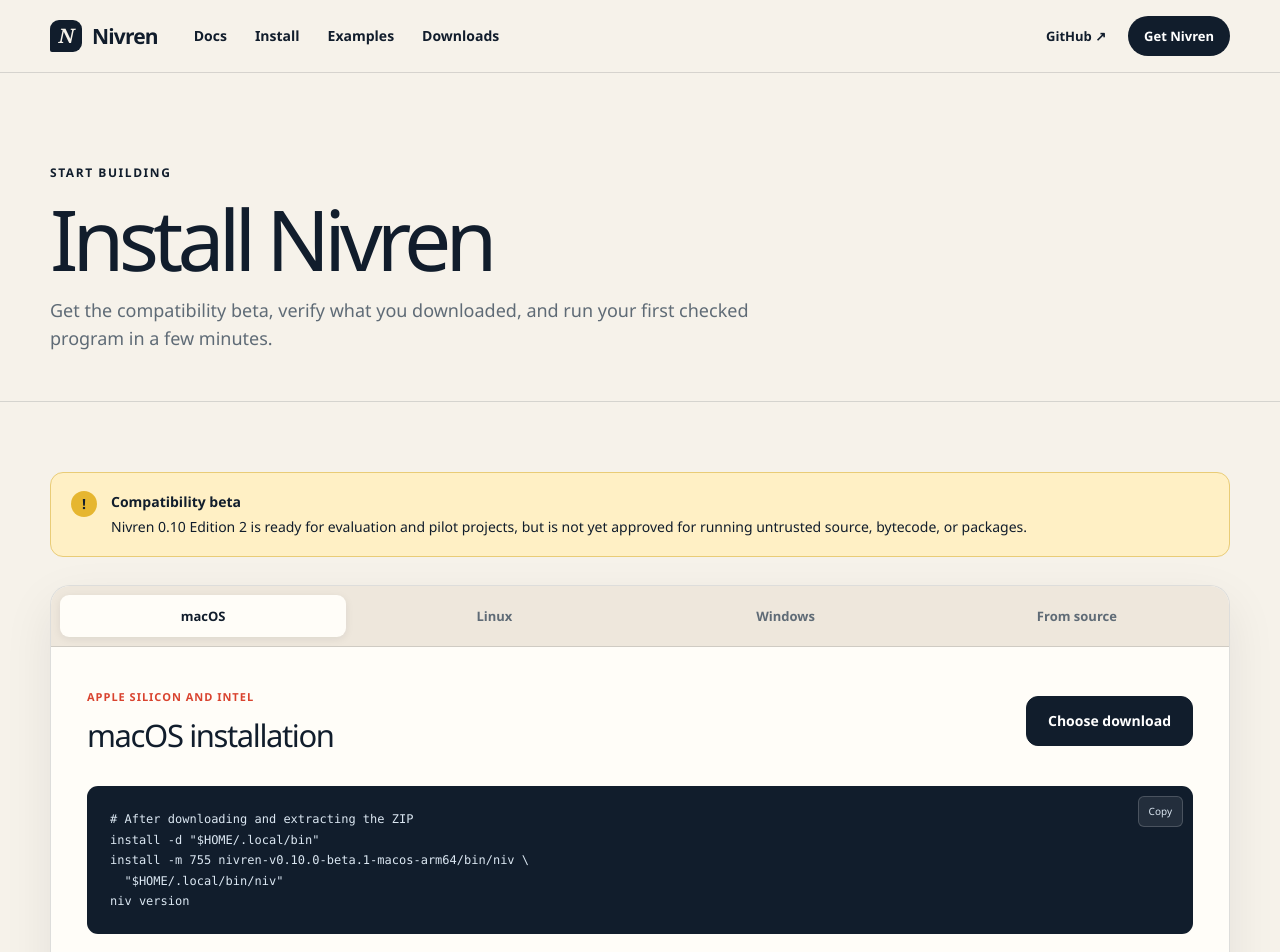
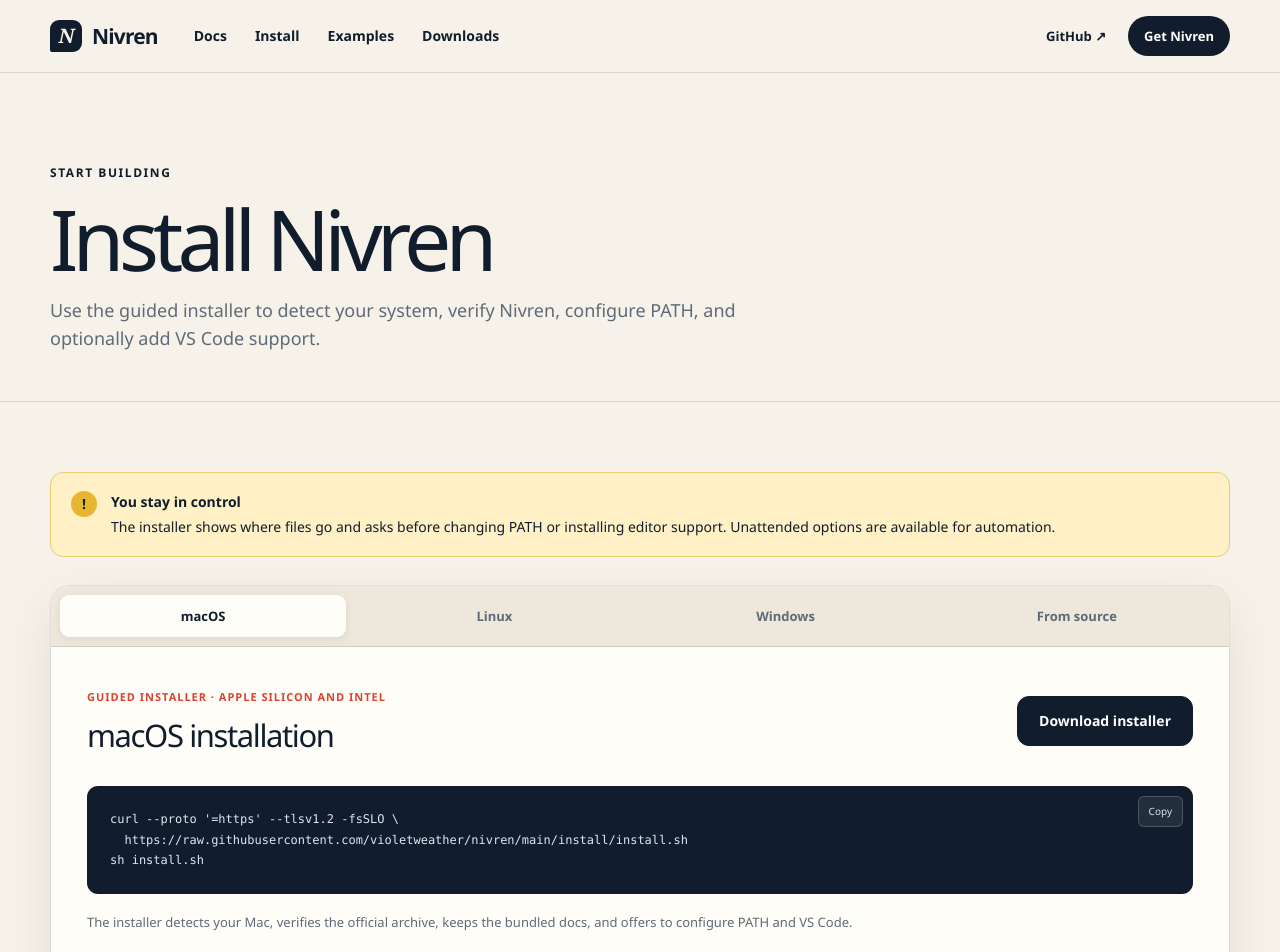
Before and after one commit to violetweather/nivren-site, a Next.js app: page /install in a window 1280 px wide. Shown: the top 952 px of the page. Built offline with nearby package versions, Linux system fonts and the light colour scheme.

Commit message:
Add guided Nivren installation

```diff
--- a/app/components/SiteFooter.tsx
+++ b/app/components/SiteFooter.tsx
@@ -7,7 +7,7 @@
         <div className="footer-brand">
           <Link className="brand inverse" href="/"><span className="brand-mark">N</span><span>Nivren</span></Link>
           <p>Code that reads like intent.</p>
-          <span className="beta-note">0.10.0-beta.1 · Edition 2</span>
+          <span className="beta-note">0.10.0-beta.5 · Edition 2</span>
         </div>
         <div><h3>Learn</h3><Link href="/docs">Documentation</Link><Link href="/install">Installation</Link><Link href="/examples">Examples</Link></div>
         <div><h3>Project</h3><Link href="/downloads">Downloads</Link><a href="https://github.com/violetweather/nivren">GitHub</a><a href="https://github.com/violetweather/nivren/blob/main/ROADMAP.md">Roadmap</a></div>
--- a/app/docs/DocsExplorer.tsx
+++ b/app/docs/DocsExplorer.tsx
@@ -5,6 +5,14 @@
 type Section = { id: string; title: string; group: string; summary: string; body: React.ReactNode; search: string };
 
 const sections: Section[] = [
+  {
+    id: "install", title: "Guided installation", group: "Start here", summary: "Install the right binary and configure your tools automatically.", search: "install setup path vscode mac linux windows automatic guided",
+    body: <><p>The guided installer detects your operating system and CPU, verifies the official archive, and asks before updating PATH or installing VS Code support.</p><h3>macOS and Linux</h3><pre><code>{`curl --proto '=https' --tlsv1.2 -fsSLO \\
+  https://raw.githubusercontent.com/violetweather/nivren/main/install/install.sh
+sh install.sh`}</code></pre><h3>Windows PowerShell</h3><pre><code>{`Invoke-WebRequest https://raw.githubusercontent.com/violetweather/nivren/main/install/install.ps1 -OutFile install.ps1
+Set-ExecutionPolicy -Scope Process Bypass
+.\\install.ps1`}</code></pre><p>For automated setups, use <code className="inline-code">sh install.sh --yes</code> or <code className="inline-code">.\\install.ps1 -Yes</code>. Manual archives remain available on the Downloads page.</p></>
+  },
   {
     id: "quickstart", title: "Quickstart", group: "Start here", summary: "Check and run your first Nivren program.", search: "install run check hello first program cli",
     body: <><p>Create a file named <code className="inline-code">hello.niv</code>, then check it before running it.</p><pre><code>{`keep name: String = "Nivren"
--- a/app/downloads/page.tsx
+++ b/app/downloads/page.tsx
@@ -4,19 +4,19 @@
 export const metadata: Metadata = { title: "Downloads", description: "Download Nivren binaries and verify release integrity." };
 
 const builds = [
-  { platform: "macOS", arch: "Apple Silicon", icon: "⌘", state: "Download", href: "https://github.com/violetweather/nivren/releases/download/v0.10.0-beta.1/nivren-v0.10.0-beta.1-macos-arm64.zip", detail: "macOS 15 · ZIP" },
-  { platform: "macOS", arch: "Intel", icon: "⌘", state: "Download", href: "https://github.com/violetweather/nivren/releases/download/v0.10.0-beta.1/nivren-v0.10.0-beta.1-macos-x64.zip", detail: "macOS 15 Intel · ZIP" },
-  { platform: "Linux", arch: "x64", icon: ">_", state: "Download", href: "https://github.com/violetweather/nivren/releases/download/v0.10.0-beta.1/nivren-v0.10.0-beta.1-linux-x64.zip", detail: "Ubuntu 24.04 · ZIP" },
-  { platform: "Linux", arch: "ARM64", icon: ">_", state: "Download", href: "https://github.com/violetweather/nivren/releases/download/v0.10.0-beta.1/nivren-v0.10.0-beta.1-linux-arm64.zip", detail: "Ubuntu 24.04 ARM · ZIP" },
-  { platform: "Windows", arch: "x64", icon: "⊞", state: "Download", href: "https://github.com/violetweather/nivren/releases/download/v0.10.0-beta.1/nivren-v0.10.0-beta.1-windows-x64.zip", detail: "Windows 2025 · ZIP" },
-  { platform: "Windows", arch: "ARM64", icon: "⊞", state: "Download", href: "https://github.com/violetweather/nivren/releases/download/v0.10.0-beta.1/nivren-v0.10.0-beta.1-windows-arm64.zip", detail: "Windows 11 ARM · ZIP" },
+  { platform: "macOS", arch: "Apple Silicon", icon: "⌘", state: "Download", href: "https://github.com/violetweather/nivren/releases/download/v0.10.0-beta.5/nivren-v0.10.0-beta.5-macos-arm64.zip", detail: "macOS 15 · ZIP" },
+  { platform: "macOS", arch: "Intel", icon: "⌘", state: "Download", href: "https://github.com/violetweather/nivren/releases/download/v0.10.0-beta.5/nivren-v0.10.0-beta.5-macos-x64.zip", detail: "macOS 15 Intel · ZIP" },
+  { platform: "Linux", arch: "x64", icon: ">_", state: "Download", href: "https://github.com/violetweather/nivren/releases/download/v0.10.0-beta.5/nivren-v0.10.0-beta.5-linux-x64.zip", detail: "Ubuntu 24.04 · ZIP" },
+  { platform: "Linux", arch: "ARM64", icon: ">_", state: "Download", href: "https://github.com/violetweather/nivren/releases/download/v0.10.0-beta.5/nivren-v0.10.0-beta.5-linux-arm64.zip", detail: "Ubuntu 24.04 ARM · ZIP" },
+  { platform: "Windows", arch: "x64", icon: "⊞", state: "Download", href: "https://github.com/violetweather/nivren/releases/download/v0.10.0-beta.5/nivren-v0.10.0-beta.5-windows-x64.zip", detail: "Windows 2025 · ZIP" },
+  { platform: "Windows", arch: "ARM64", icon: "⊞", state: "Download", href: "https://github.com/violetweather/nivren/releases/download/v0.10.0-beta.5/nivren-v0.10.0-beta.5-windows-arm64.zip", detail: "Windows 11 ARM · ZIP" },
 ];
 
 export default function DownloadsPage() {
   return <>
-    <section className="page-hero compact"><div className="shell"><span className="kicker">Release 0.10.0-beta.1</span><h1>Downloads</h1><p>Choose a platform archive or build from the locked source tree. Every official artifact is deterministic, checksummed, and provenance-attested.</p></div></section>
+    <section className="page-hero compact"><div className="shell"><span className="kicker">Release 0.10.0-beta.5</span><h1>Downloads</h1><p>Choose a platform archive or build from the locked source tree. Every official artifact is deterministic, checksummed, and provenance-attested.</p></div></section>
     <div className="shell content-shell">
-      <div className="release-line"><div><span className="release-dot" /><div><strong>Latest compatibility beta</strong><span>Released July 26, 2026 · Edition 2</span></div></div><a href="https://github.com/violetweather/nivren/releases">All releases ↗</a></div>
+      <div className="release-line"><div><span className="release-dot" /><div><strong>Latest compatibility beta</strong><span>Released July 26, 2026 · Edition 2</span></div></div><Link href="/install">Use guided installer →</Link></div>
       <div className="download-grid">
         {builds.map(build => <article className={`download-card ${build.href ? "available" : "pending"}`} key={`${build.platform}-${build.arch}`}>
           <div className="platform-icon">{build.icon}</div><span className="download-state">{build.state}</span><h2>{build.platform}</h2><h3>{build.arch}</h3><p>{build.detail}</p>
@@ -24,7 +24,7 @@
         </article>)}
       </div>
       <section className="verify-section">
-        <div><span className="kicker">Trust, then run</span><h2>Verify the download.</h2><p>Download the release checksum manifest and compare the entry for your archive.</p><div className="digest"><span>SHA-256</span><a href="https://github.com/violetweather/nivren/releases/download/v0.10.0-beta.1/SHA256SUMS">Download SHA256SUMS ↗</a></div></div>
+        <div><span className="kicker">Trust, then run</span><h2>Verify the download.</h2><p>Download the release checksum manifest and compare the entry for your archive.</p><div className="digest"><span>SHA-256</span><a href="https://github.com/violetweather/nivren/releases/download/v0.10.0-beta.5/SHA256SUMS">Download SHA256SUMS ↗</a></div></div>
         <div className="prose-card"><h3>GitHub attestation</h3><p>Verify the archive&apos;s signed build provenance:</p><pre><code>gh attestation verify --repo violetweather/nivren &lt;artifact.zip&gt;</code></pre><h3>Build it yourself</h3><pre><code>{`git clone https://github.com/violetweather/nivren.git
 cd nivren
 cargo build --release --locked`}</code></pre><Link href="/install">Full installation guide →</Link></div>
--- a/app/install/InstallChooser.tsx
+++ b/app/install/InstallChooser.tsx
@@ -5,19 +5,15 @@
 type Platform = "mac" | "linux" | "windows" | "source";
 
 const instructions: Record<Platform, { label: string; available: string; commands: string; note: string }> = {
-  mac: { label: "macOS", available: "Apple Silicon and Intel", commands: `# After downloading and extracting the ZIP
-install -d "$HOME/.local/bin"
-install -m 755 nivren-v0.10.0-beta.1-macos-arm64/bin/niv \\
-  "$HOME/.local/bin/niv"
-niv version`, note: "Use the macos-x64 archive instead on Intel. Verify SHA256SUMS and the GitHub attestation before installing." },
-  linux: { label: "Linux", available: "x64 and ARM64 archives", commands: `# After downloading and extracting the matching ZIP
-install -d "$HOME/.local/bin"
-install -m 755 nivren-v0.10.0-beta.1-linux-x64/bin/niv "$HOME/.local/bin/niv"
-niv version`, note: "Use the linux-arm64 archive on ARM machines. Verify SHA256SUMS and the GitHub attestation before installing." },
-  windows: { label: "Windows", available: "x64 and ARM64 archives", commands: `# After downloading and extracting the matching ZIP
-New-Item -ItemType Directory -Force "$env:LOCALAPPDATA\\Nivren\\bin"
-Copy-Item nivren-v0.10.0-beta.1-windows-x64\\bin\\niv.exe "$env:LOCALAPPDATA\\Nivren\\bin\\niv.exe"
-& "$env:LOCALAPPDATA\\Nivren\\bin\\niv.exe" version`, note: "Use the windows-arm64 archive on ARM machines, then add the Nivren bin folder to your user Path." },
+  mac: { label: "macOS", available: "Guided installer · Apple Silicon and Intel", commands: `curl --proto '=https' --tlsv1.2 -fsSLO \\
+  https://raw.githubusercontent.com/violetweather/nivren/main/install/install.sh
+sh install.sh`, note: "The installer detects your Mac, verifies the official archive, keeps the bundled docs, and offers to configure PATH and VS Code." },
+  linux: { label: "Linux", available: "Guided installer · x64 and ARM64", commands: `curl --proto '=https' --tlsv1.2 -fsSLO \\
+  https://raw.githubusercontent.com/violetweather/nivren/main/install/install.sh
+sh install.sh`, note: "The installer detects your architecture, verifies the official archive, keeps the bundled docs, and offers to configure PATH and VS Code." },
+  windows: { label: "Windows", available: "Guided installer · x64 and ARM64", commands: `Invoke-WebRequest https://raw.githubusercontent.com/violetweather/nivren/main/install/install.ps1 -OutFile install.ps1
+Set-ExecutionPolicy -Scope Process Bypass
+.\\install.ps1`, note: "The installer detects your architecture, verifies the official archive, and offers to update your user PATH and install the VS Code extension." },
   source: { label: "From source", available: "Rust 1.85+", commands: `git clone https://github.com/violetweather/nivren.git
 cd nivren
 cargo test --workspace --all-targets --locked
@@ -29,6 +25,9 @@
   const [platform, setPlatform] = useState<Platform>("mac");
   const [copied, setCopied] = useState(false);
   const item = instructions[platform];
+  const installerHref = platform === "windows"
+    ? "https://raw.githubusercontent.com/violetweather/nivren/main/install/install.ps1"
+    : "https://raw.githubusercontent.com/violetweather/nivren/main/install/install.sh";
   async function copy() {
     await navigator.clipboard.writeText(item.commands);
     setCopied(true);
@@ -39,10 +38,10 @@
       {(Object.keys(instructions) as Platform[]).map(key => <button role="tab" aria-selected={platform === key} className={platform === key ? "active" : ""} key={key} onClick={() => { setPlatform(key); setCopied(false); }}>{instructions[key].label}</button>)}
     </div>
     <div className="installer-body">
-      <div className="installer-title"><div><span>{item.available}</span><h2>{item.label} installation</h2></div>{platform !== "source" && <a className="button primary" href="https://github.com/violetweather/nivren/releases/tag/v0.10.0-beta.1">Choose download</a>}</div>
+      <div className="installer-title"><div><span>{item.available}</span><h2>{item.label} installation</h2></div>{platform !== "source" && <a className="button primary" href={installerHref}>Download installer</a>}</div>
       <div className="command-block install-command"><button onClick={copy} aria-label="Copy install commands">{copied ? "Copied" : "Copy"}</button><pre><code>{item.commands}</code></pre></div>
       <p className="install-note">{item.note}</p>
     </div>
-    <div className="verify-row"><span className="verify-mark">✓</span><div><strong>Verify before installing</strong><p>Compare the archive with the published SHA-256 checksum and verify its GitHub provenance attestation.</p></div></div>
+    <div className="verify-row"><span className="verify-mark">✓</span><div><strong>Verification is built in</strong><p>The installer verifies SHA-256 automatically and also verifies GitHub provenance whenever GitHub CLI is available.</p></div></div>
   </section>;
 }
--- a/app/install/page.tsx
+++ b/app/install/page.tsx
@@ -6,9 +6,9 @@
 
 export default function InstallPage() {
   return <>
-    <section className="page-hero compact"><div className="shell"><span className="kicker">Start building</span><h1>Install Nivren</h1><p>Get the compatibility beta, verify what you downloaded, and run your first checked program in a few minutes.</p></div></section>
+    <section className="page-hero compact"><div className="shell"><span className="kicker">Start building</span><h1>Install Nivren</h1><p>Use the guided installer to detect your system, verify Nivren, configure PATH, and optionally add VS Code support.</p></div></section>
     <div className="shell content-shell install-content">
-      <div className="notice"><span className="notice-mark">!</span><div><strong>Compatibility beta</strong>Nivren 0.10 Edition 2 is ready for evaluation and pilot projects, but is not yet approved for running untrusted source, bytecode, or packages.</div></div>
+      <div className="notice"><span className="notice-mark">!</span><div><strong>You stay in control</strong>The installer shows where files go and asks before changing PATH or installing editor support. Unattended options are available for automation.</div></div>
       <InstallChooser />
       <section className="next-steps">
         <div><span className="step-label">Next</span><h2>Write something small.</h2><p>Follow the quickstart to check and run a complete first program, then turn it into a project.</p><Link className="button primary" href="/docs">Open quickstart →</Link></div>
--- a/app/page.tsx
+++ b/app/page.tsx
@@ -33,7 +33,7 @@
           <div className="quick-command" aria-label="Quick install command">
             <span className="prompt">$</span>
             <code>niv version</code>
-            <span className="command-result">Nivren 0.10.0-beta.1</span>
+            <span className="command-result">Nivren 0.10.0-beta.5</span>
           </div>
         </div>
         <div className="hero-code">
```
Also changed, not shown: 1 other file (tests, documents, lock files or other folders).
